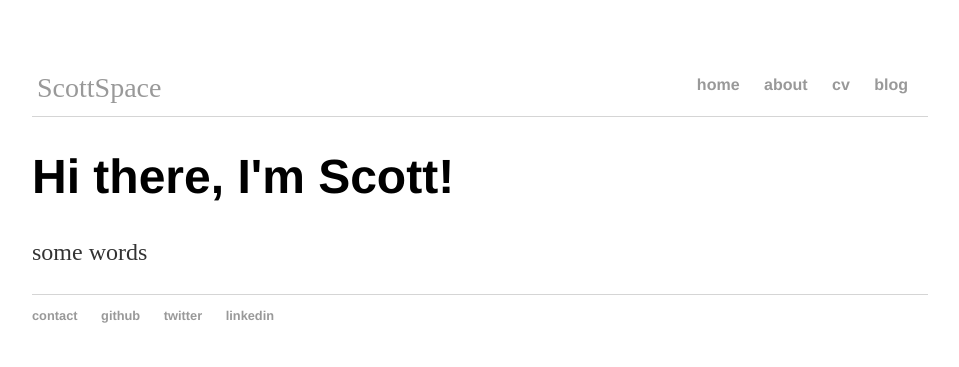
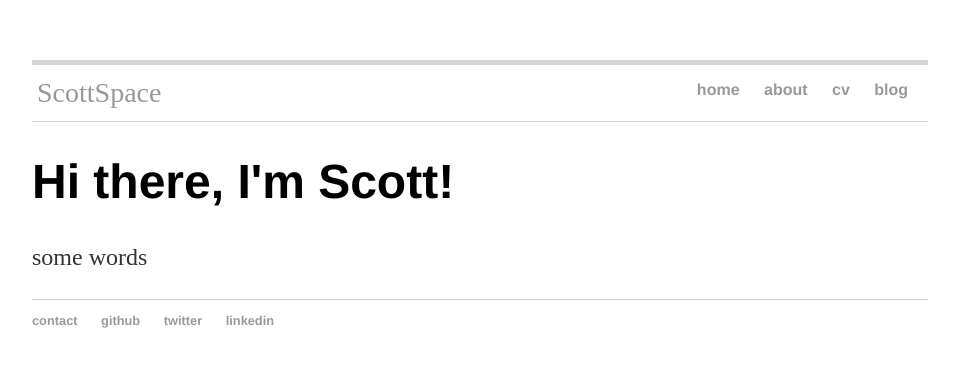
Before and after one commit to sjdenholm/sjdenholm.github.io, a Jekyll site: the page built from index.html, in a window 1280 px wide. Shown: the top 367 px of the page, without its empty margins (160-1119 px from the left). Built offline with Jekyll 4.4.1, drawn with Linux system fonts in a browser that asks for light colours.

Commit message:
Update main.css

```diff
--- a/css/main.css
+++ b/css/main.css
@@ -33,9 +33,9 @@ nav {
     float:right;
 }
 
-header {
+/*header {
     border-bottom: 1px solid #d5d5d5;
-}
+}*/
 
 footer {
     border-top: 1px solid #d5d5d5;
@@ -55,28 +55,28 @@ ul.posts li {
  * Wrapper
  */
 .wrapper {
-    max-width: -webkit-calc(#{$content-width} - (#{$spacing-unit} * 2));
-    max-width:         calc(#{$content-width} - (#{$spacing-unit} * 2));
+    /*max-width: -webkit-calc(#{$content-width} - (#{$spacing-unit} * 2));
+    max-width:         calc(#{$content-width} - (#{$spacing-unit} * 2));*/
     margin-right: auto;
     margin-left: auto;
-    padding-right: $spacing-unit;
-    padding-left: $spacing-unit;
-    @extend %clearfix;
+    /*padding-right: $spacing-unit;
+    padding-left: $spacing-unit;*/
+    /*@extend %clearfix;
 
     @include media-query($on-laptop) {
         max-width: -webkit-calc(#{$content-width} - (#{$spacing-unit}));
         max-width:         calc(#{$content-width} - (#{$spacing-unit}));
         padding-right: $spacing-unit / 2;
         padding-left: $spacing-unit / 2;
-    }
+    }*/
 }
 
 /**
  * Site header
  */
 .site-header {
-    border-top: 5px solid $grey-color-dark;
-    border-bottom: 1px solid $grey-color-light;
+    border-top: 5px solid #d5d5d5;
+    border-bottom: 1px solid #d5d5d5;
     min-height: 56px;
 
     // Positioning context for the mobile navigation icon
```
